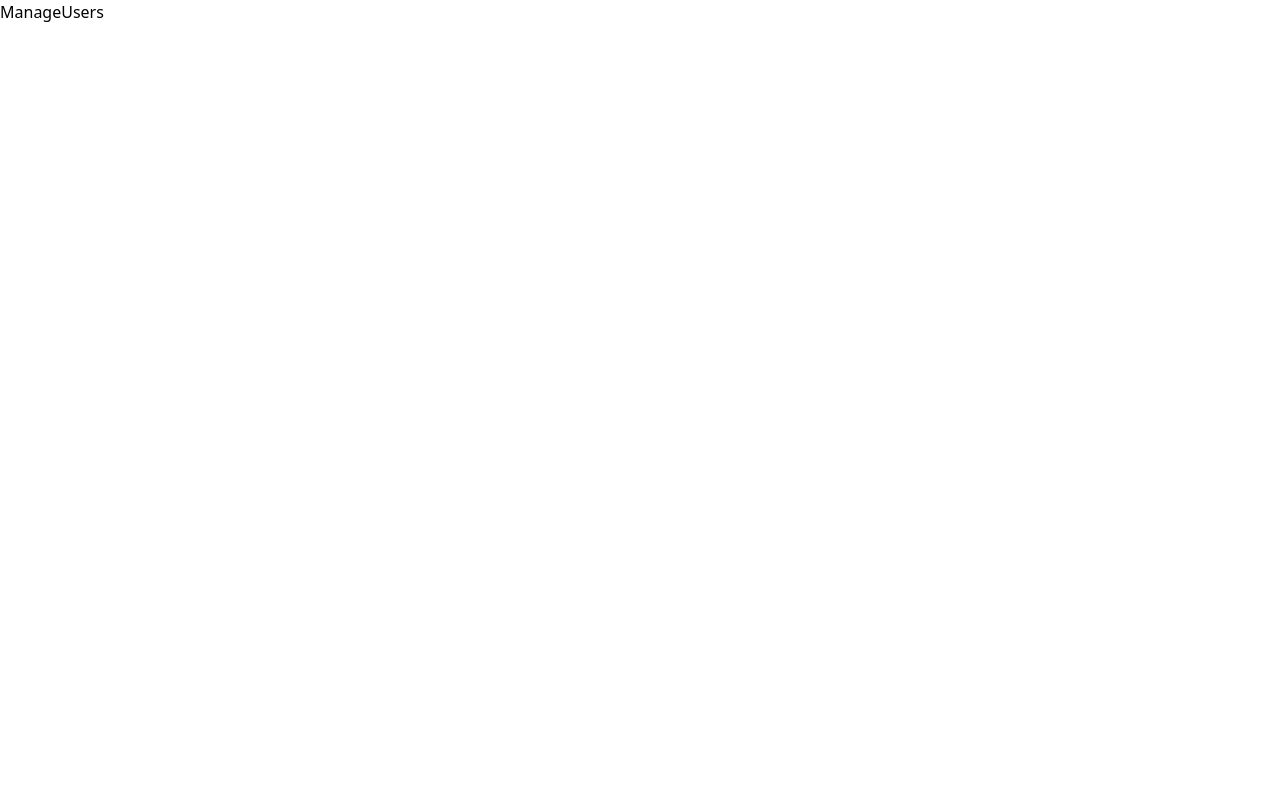
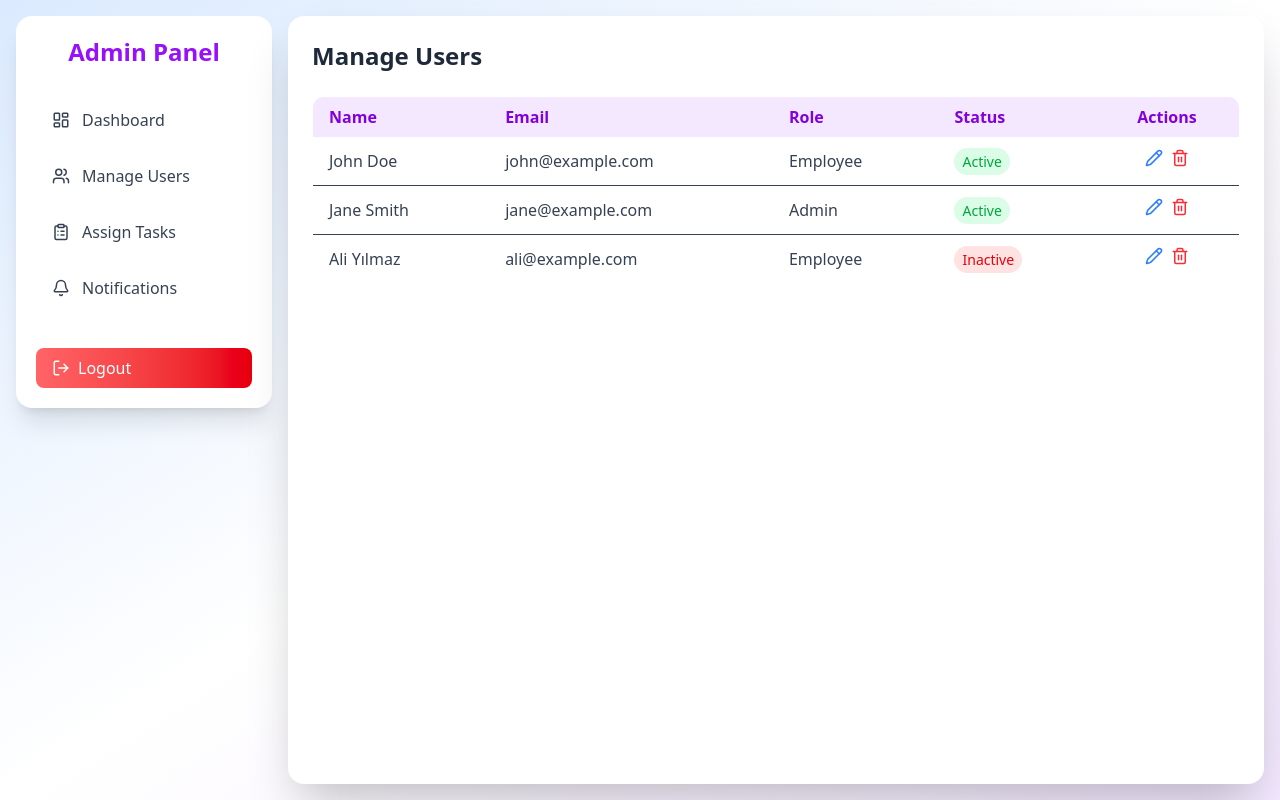
Before and after one commit to aaomerali/employee-task-manager-mern-stack, a React (Vite) app: page /admin/users in a window 1280 px wide. Built offline with nearby package versions, Linux system fonts and the light colour scheme; sample sign-in values are in the browser's storage.

Commit message:
build the UI for manage users  page

```diff
--- a/src/pages/admin/ManageUsers.jsx
+++ b/src/pages/admin/ManageUsers.jsx
@@ -1,9 +1,94 @@
-import React from 'react'
+import { useState } from 'react';
+import Sidebar from '../../components/Sidebar'
+import { Pencil, Trash2 } from 'lucide-react';
 
-function ManageUsers() {
+const dummyUsers = [
+  { id: 1, name: 'John Doe', email: 'john@example.com', role: 'employee', status: 'active' },
+  { id: 2, name: 'Jane Smith', email: 'jane@example.com', role: 'admin', status: 'active' },
+  { id: 3, name: 'Ali Yılmaz', email: 'ali@example.com', role: 'employee', status: 'inactive' },
+];
+
+const ManageUsers = () => {
+  const [users, setUsers] = useState(dummyUsers);
+
+  const handleDelete = (id) => {
+    setUsers((prev) => prev.filter((user) => user.id !== id));
+  };
+
+  const handleToggleRole = (id) => {
+    setUsers((prev) =>
+      prev.map((user) =>
+        user.id === id
+          ? { ...user, role: user.role === 'admin' ? 'employee' : 'admin' }
+          : user
+      )
+    );
+  };
+
   return (
-    <div>ManageUsers</div>
-  )
-}
+    <div className="min-h-screen bg-gradient-to-br from-blue-100 via-white to-purple-100 flex flex-col sm:flex-row p-4 gap-4">
+      <Sidebar />
 
-export default ManageUsers
+      <div className="flex-1 bg-white p-6 rounded-2xl shadow-2xl overflow-x-auto">
+        <h2 className="text-2xl font-bold mb-6 text-gray-800">Manage Users</h2>
+
+        <table className="min-w-full text-left border border-gray-200 rounded-xl overflow-hidden">
+          <thead className="bg-purple-100 text-purple-700">
+            <tr>
+              <th className="px-4 py-2">Name</th>
+              <th className="px-4 py-2">Email</th>
+              <th className="px-4 py-2">Role</th>
+              <th className="px-4 py-2">Status</th>
+              <th className="px-4 py-2 text-center">Actions</th>
+            </tr>
+          </thead>
+          <tbody className="text-gray-700">
+            {users.map((user) => (
+              <tr key={user.id} className="hover:bg-purple-50 border-b">
+                <td className="px-4 py-3">{user.name}</td>
+                <td className="px-4 py-3">{user.email}</td>
+                <td className="px-4 py-3 capitalize">{user.role}</td>
+                <td className="px-4 py-3 capitalize">
+                  <span
+                    className={`px-2 py-1 text-sm rounded-full ${
+                      user.status === 'active'
+                        ? 'bg-green-100 text-green-600'
+                        : 'bg-red-100 text-red-600'
+                    }`}
+                  >
+                    {user.status}
+                  </span>
+                </td>
+                <td className="px-4 py-3 flex gap-2 justify-center">
+                  <button
+                    onClick={() => handleToggleRole(user.id)}
+                    className="text-blue-500 hover:text-blue-700"
+                    title="Toggle Role"
+                  >
+                    <Pencil size={18} />
+                  </button>
+                  <button
+                    onClick={() => handleDelete(user.id)}
+                    className="text-red-500 hover:text-red-700"
+                    title="Delete User"
+                  >
+                    <Trash2 size={18} />
+                  </button>
+                </td>
+              </tr>
+            ))}
+            {users.length === 0 && (
+              <tr>
+                <td colSpan={5} className="text-center text-gray-500 py-6">
+                  No users found.
+                </td>
+              </tr>
+            )}
+          </tbody>
+        </table>
+      </div>
+    </div>
+  );
+};
+
+export default ManageUsers;
```
